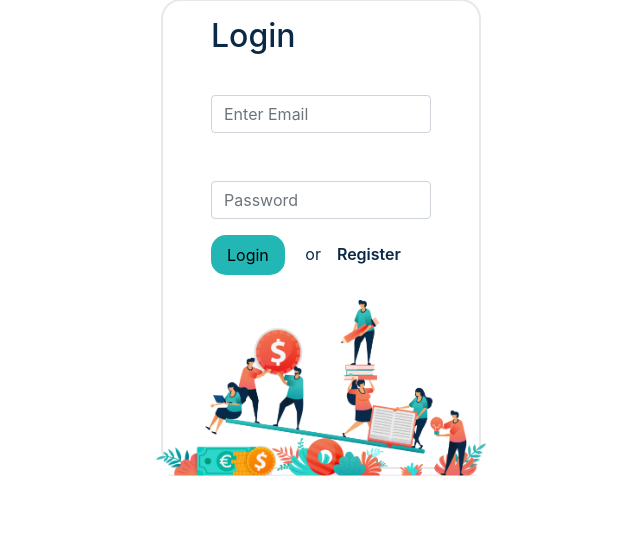
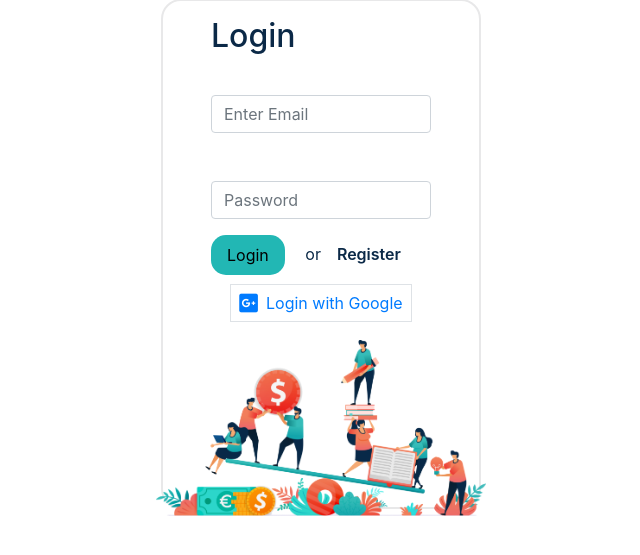
Before and after one commit to Nuanjan/expenses-management, a Flask app: page / in a window 1280 px wide. Shown: the part 81-636 px from the top of the page, without its empty margins (319-959 px from the left). Run offline with Flask 2, Linux system fonts and the light colour scheme; some libraries are stand-ins or nearby versions.

Commit message:
Add google login to application

```diff
--- a/flask_app/__init__.py
+++ b/flask_app/__init__.py
@@ -1,3 +1,6 @@
 from flask import Flask
 app = Flask(__name__)
-app.secret_key = "dhgdu23565fjlfmd1245ggkfokg225"
+import os
+from dotenv import load_dotenv
+
+app.secret_key = os.getenv('SECRET_KEY')
--- /dev/null
+++ b/flask_app/controllers/client_secret.json
@@ -0,0 +1 @@
+{"web":{"client_id":"645100678551-vf7086kvuvqtb72qgk3qqk1j24spoirs.apps.googleusercontent.com","project_id":"expenses-management-329802","auth_uri":"https://accounts.google.com/o/oauth2/auth","token_uri":"https://oauth2.googleapis.com/token","auth_provider_x509_cert_url":"https://www.googleapis.com/oauth2/v1/certs","client_secret":"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","redirect_uris":["http://127.0.0.1:5000/callback"]}}
--- a/flask_app/controllers/user_controller.py
+++ b/flask_app/controllers/user_controller.py
@@ -4,7 +4,26 @@ from flask import redirect, render_template, session, request, url_for
 from flask_app.models.budget import Budget
 from flask_app.models.user import User
 from flask_app.models.expense import Expense
+from google.oauth2 import id_token
+from google_auth_oauthlib.flow import Flow
+from pip._vendor import cachecontrol
+import google.auth.transport.requests
+import requests
+import os
+import pathlib
 from flask_bcrypt import Bcrypt
+from dotenv import load_dotenv
+
+
+os.environ['OAUTHLIB_INSECURE_TRANSPORT'] = '1'
+GOOGLE_CLIENT_ID = os.getenv('GOOGLE_CLIENT_ID')
+client_secrets_file = os.path.join(
+    pathlib.Path(__file__).parent, "client_secret.json")
+flow = Flow.from_client_secrets_file(
+    client_secrets_file=client_secrets_file,
+    scopes=["https://www.googleapis.com/auth/userinfo.profile",
+            "https://www.googleapis.com/auth/userinfo.email", "openid"],
+    redirect_uri="http://localhost:5000/callback")
 bcrypt = Bcrypt(app)     # we are creating an object called bcrypt,
 
 
@@ -12,6 +31,39 @@ bcrypt = Bcrypt(app)     # we are creating an object called bcrypt,
 def index():
     data = {'budget': 1, 'expenses': 0.1}
     return render_template('index.html')
+
+
+@app.route('/google_login')
+def google_login():
+    authorization_url, state = flow.authorization_url()
+    session['state'] = state
+    print(" this is session state", session['state'])
+    return redirect(authorization_url)
+
+
+@app.route("/callback")
+def callback():
+    flow.fetch_token(authorization_response=request.url)
+    if 'state' in session:
+        if not session["state"] == request.args["state"]:
+            return redirect('/forbidden')
+
+    credentials = flow.credentials
+    request_session = requests.session()
+    cached_session = cachecontrol.CacheControl(request_session)
+    token_request = google.auth.transport.requests.Request(
+        session=cached_session)
+
+    id_info = id_token.verify_oauth2_token(
+        id_token=credentials._id_token,
+        request=token_request,
+        audience=GOOGLE_CLIENT_ID
+    )
+    session['e_mail'] = id_info.get("email")
+    session['first_name'] = id_info.get("given_name")
+    session['last_name'] = id_info.get("family_name")
+    session['user_id'] = id_info.get("sub")
+    return redirect('/user_dashboard')
 
 
 @app.route('/registration')
--- a/flask_app/templates/index.html
+++ b/flask_app/templates/index.html
@@ -25,6 +25,7 @@
     {% block content %}
     <div class="w-25 mx-auto login-container">
       <h2 class="text-darkblue">Login</h2>
+
       <form action="/login" method="post">
         {% with messages = get_flashed_messages() %}{% if messages %}
         <div class="alert alert-danger">
@@ -62,6 +63,12 @@
           >Register</a
         >
       </form>
+      <div class="w-100 text-center mt-3">
+        <a class="border p-2" href="/google_login"
+          ><i class="fab fa-google-plus-square fa-lg mr-2"></i>Login with
+          Google</a
+        >
+      </div>
       <img
         src="{{ url_for('static', filename='/img/expenses-balance.png') }}"
         class="image-login"
```
Also changed, not shown: flask_app/config/mysqlconnection.py (+7 -2 lines), requirements.txt (added, +21 -0 lines), 5 other files.
